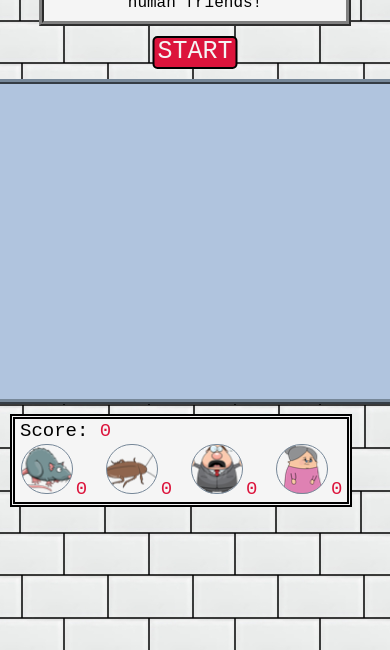
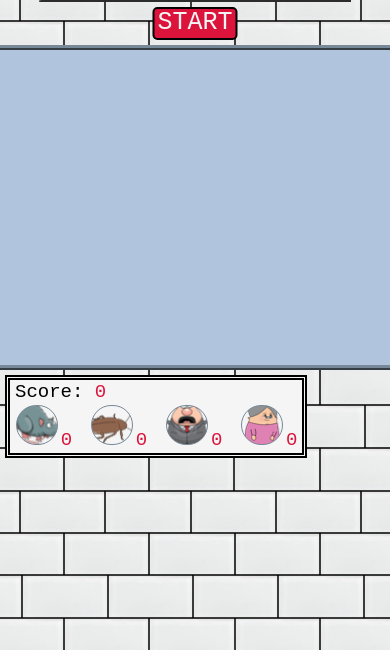
Before and after one commit to lexiepepsi/duckytest, a plain HTML site: page index2.html in a window 390 px wide. Shown: the part 194-844 px from the top of the page. Drawn offline with nearby package versions, Linux system fonts and the light colour scheme.

Commit message:
fixed media query for new score feature

```diff
--- a/style.css
+++ b/style.css
@@ -155,7 +155,7 @@ body {
 	}
 
 	.header p {
-		font-size: 16px;
+		font-size: 14px;
 		padding-right: 25px;
 		padding-left: 25px;
 		padding-top: 4px;
@@ -167,8 +167,8 @@ body {
 	}
 
 	.clickme {
-		margin-top: 10px;
-		margin-bottom: 10px;
+		margin-top: 5px;
+		margin-bottom: 5px;
 	}
 
 	.score p {
@@ -176,4 +176,14 @@ body {
 		font-size: 19px;
 	}
 
+	.score {
+		margin: 5px;
+	}
+
+	.scorepiece {
+		width: 40px;
+		height: 38px;
+	}
+
+
 }
```
